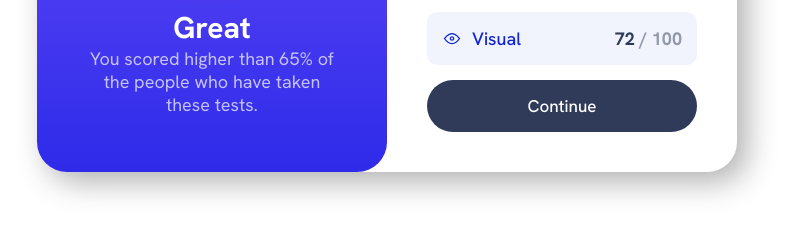
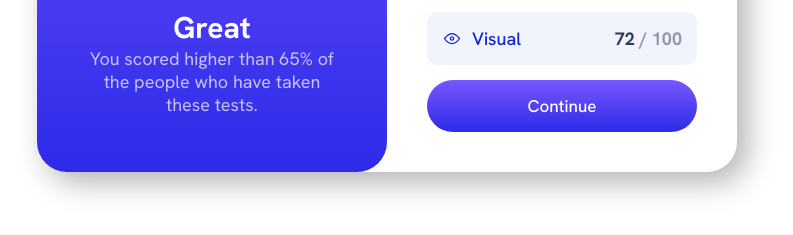
Before and after one commit to wmL94/Result-summary-component, a plain HTML site: page index.html in a window 1280 px wide. In both pictures the pointer is over the button "Continue". Shown: the part 473-708 px from the top of the page, without its empty margins (253-1046 px from the left). Drawn offline with Linux system fonts and the light colour scheme; files whose address does not match are found by name.

Commit message:
update style.css

```diff
--- a/style.css
+++ b/style.css
@@ -183,3 +183,15 @@ p {
   margin: 15px 0px 0px 0px;
   padding: 15px 100px;
 }
+
+.continue-button:hover {
+  border-radius: 30px;
+  border: none;
+  background: linear-gradient(180deg, hsla(252, 100%, 67%, 1) 0%, hsla(241, 81%, 54%, 1) 100%);
+  color: white;
+  font-weight: 500;
+  font-size: 17px;
+  margin: 15px 0px 0px 0px;
+  padding: 15px 100px;
+  cursor: pointer;
+}
```
